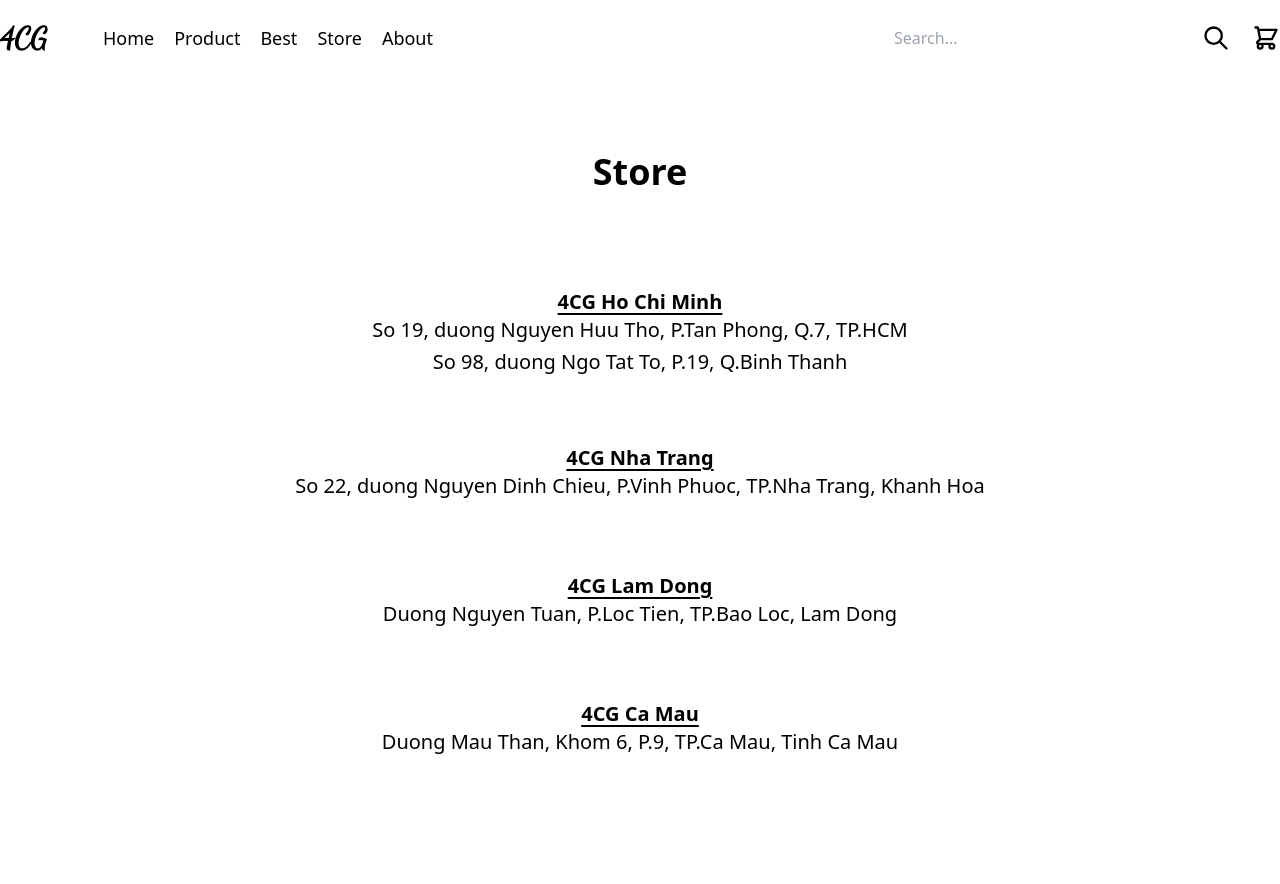
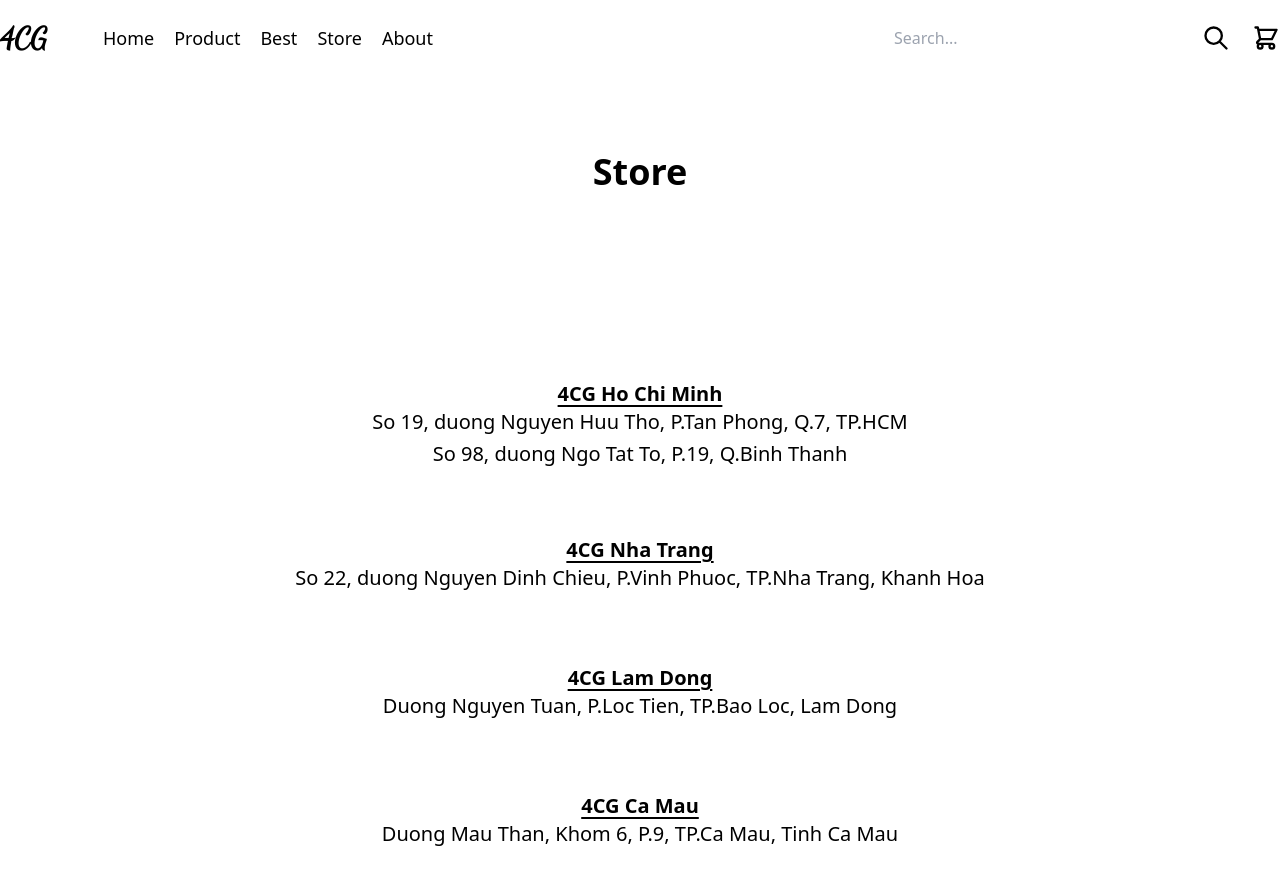
Before and after one commit to Pet3r1512/4CG_Store, a Next.js app: page /store in a window 1280 px wide. Shown: the top 884 px of the page. Before the commit the page ends 824 px from the top, so only its background shows below. Built offline with nearby package versions, Linux system fonts and the light colour scheme.

Commit message:
create card.js

```diff
--- a/pages/about.js
+++ b/pages/about.js
@@ -32,11 +32,11 @@ export default function About() {
             <h1 className="text-3xl sm:text-5xl font-libre font-bold md:text-6xl">
               About Us
             </h1>
-            <p className="leading-relaxed font-libre text-sm sm:text-sm md:text-lg lg:text-xl md:leading-loose flex flex-col">
+            <div className="leading-relaxed font-libre text-sm sm:text-sm md:text-lg lg:text-xl md:leading-loose flex flex-col max-w-7xl mx-auto">
               <p>{about_content1}</p>
               <br />
               <p>{about_content2}</p>
-            </p>
+            </div>
             <div className="border border-[#1C0A00] rounded-lg p-4 cursor-pointer">
               <q>FASHION HAS NO LIMIT</q>
             </div>
--- a/pages/store.js
+++ b/pages/store.js
@@ -49,7 +49,7 @@ export default function Store() {
     <div>
       <Header />
       <h1 className="text-4xl font-bold text-black text-center mt-24">Store</h1>
-      <div className="mt-24 flex justify-center items-centers flex-col gap-y-1">
+      <div className="min-h-screen mt-14 flex justify-center items-centers flex-col gap-y-1">
         {branchMap}
       </div>
     </div>
```
Also changed, not shown: Components/Card.js (added).
